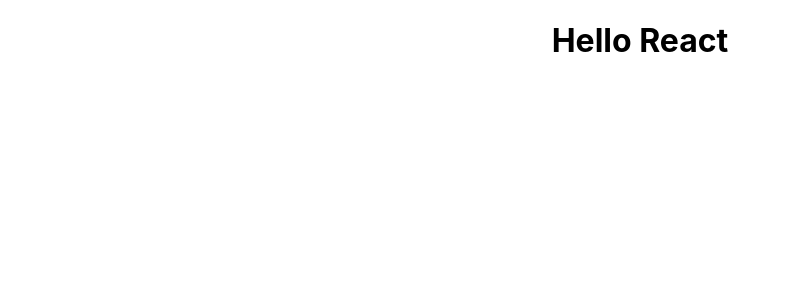
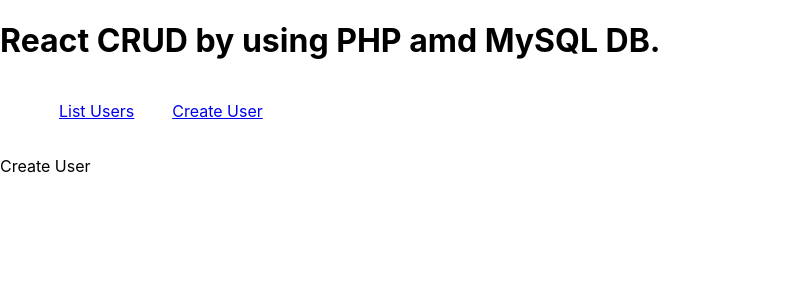
Before and after one commit to SahilIjaz/reactCRUD_php_backend, a React (Create React App) app: page /create/user in a window 1280 px wide. Shown: the top 300 px of the page, without its empty margins (0-790 px from the left). Built offline with nearby package versions, Linux system fonts and the light colour scheme.

Commit message:
routes cofigured

```diff
--- a/src/App.css
+++ b/src/App.css
@@ -1,38 +1,8 @@
-.App {
-  text-align: center;
+nav ul{
+  list-style: none;
 }
 
-.App-logo {
-  height: 40vmin;
-  pointer-events: none;
+nav ul li{
+  display: inline-block;
+  padding:19px;
 }
-
-@media (prefers-reduced-motion: no-preference) {
-  .App-logo {
-    animation: App-logo-spin infinite 20s linear;
-  }
-}
-
-.App-header {
-  background-color: #282c34;
-  min-height: 100vh;
-  display: flex;
-  flex-direction: column;
-  align-items: center;
-  justify-content: center;
-  font-size: calc(10px + 2vmin);
-  color: white;
-}
-
-.App-link {
-  color: #61dafb;
-}
-
-@keyframes App-logo-spin {
-  from {
-    transform: rotate(0deg);
-  }
-  to {
-    transform: rotate(360deg);
-  }
-}
--- a/src/App.js
+++ b/src/App.js
@@ -1,9 +1,32 @@
 import "./App.css";
-
+import { BrowserRouter, Routes, Route, Link } from "react-router-dom";
+import ListUser from "./componenets/ListUser";
+import CreateUser from "./componenets/CreateUser";
+import UpdateUser from "./componenets/UpdateUser";
 function App() {
   return (
     <div className="App">
-      <h1>Hello React</h1>
+      <h1>React CRUD by using PHP amd MySQL DB.</h1>
+
+      <BrowserRouter>
+        <nav>
+          <ul>
+            <li>
+              <Link to="/">List Users</Link>
+            </li>
+
+            <li>
+              <Link to="create/user">Create User</Link>
+            </li>
+          </ul>
+        </nav>
+
+        <Routes>
+          <Route index element={<ListUser />} />
+          <Route path="create/user" element={<CreateUser />} />
+          <Route path="user/:id/edit" element={<UpdateUser />} />
+        </Routes>
+      </BrowserRouter>
     </div>
   );
 }
--- a/src/componenets/CreateUser.js
+++ b/src/componenets/CreateUser.js
@@ -1,3 +1,3 @@
 export default function CreateUser() {
-  return <>Update User</>;
+  return <>Create User</>;
 }
--- a/src/componenets/ListUser.js
+++ b/src/componenets/ListUser.js
@@ -1,3 +1,3 @@
 export default function ListUser() {
-  return <>Update User</>;
+  return <>List User</>;
 }
```
